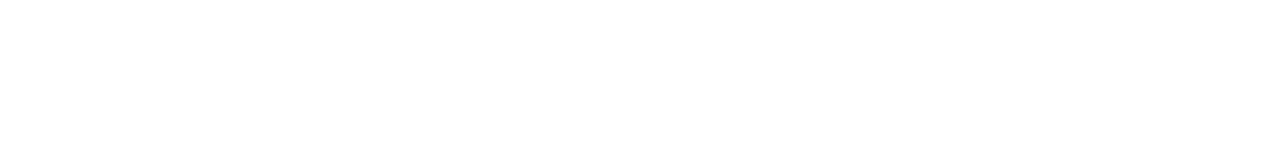
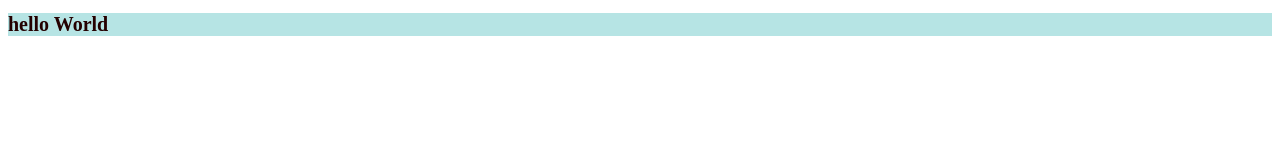
Before and after one commit to mohammadashikurcs-24/assignment-2, a plain HTML site: page index.html in a window 1280 px wide. Drawn offline with Linux system fonts and the light colour scheme.

```diff
--- a/index.html
+++ b/index.html
@@ -7,6 +7,7 @@
     <link rel="stylesheet" href="style.css">
 </head>
 <body>
+    <h1>hello World</h1>
 
 </body>
 </html>
--- a/style.css
+++ b/style.css
@@ -0,0 +1,6 @@
+h1{
+    background-color: rgb(182, 228, 228);
+    color: rgb(37, 1, 1);
+    font-size: 20px;
+    font-weight: 600;
+}
```
